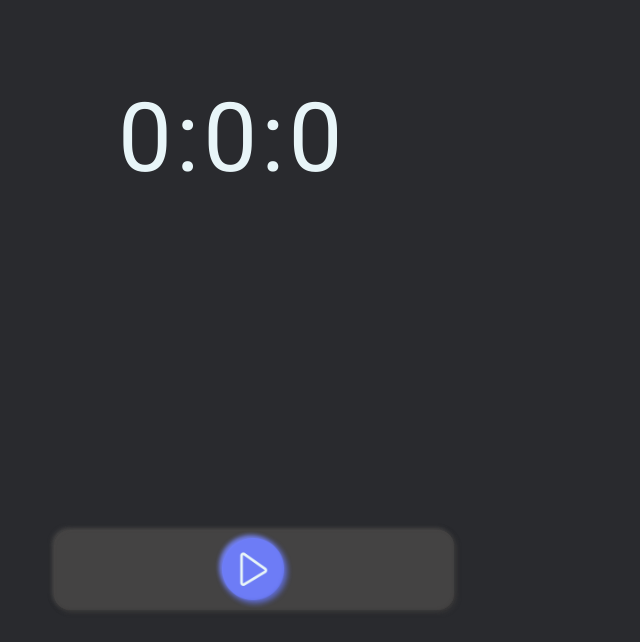
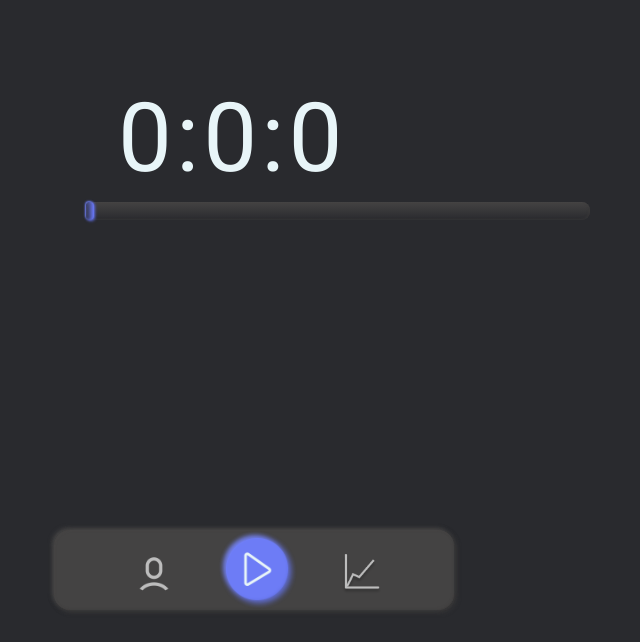
Before and after one commit to jacob-macleod/Timely, a Flask app: page / in a window 1280 px wide. Shown: the part 158-800 px from the top of the page, without its empty margins (394-1034 px from the left). Run offline with Flask 2, Linux system fonts and the light colour scheme.

Commit message:
Added /account page

```diff
--- a/main.py
+++ b/main.py
@@ -32,6 +32,11 @@ def create_account() :
     return render_template("create_account.html", user=user_status)
 
 
+@app.route("/account", methods=["GET", "POST"])
+def account () :
+    return render_template("account.html", user=username)
+
+
 @app.route("/login", methods=["GET", "POST"])
 def login () :
     logged_in = False
--- a/templates/index.html
+++ b/templates/index.html
@@ -29,7 +29,13 @@
             background: #444343;
             box-shadow: -2px 2px 4px rgba(61, 60, 60, 0.2), 2px -2px 4px rgba(61, 60, 60, 0.2), -2px -2px 4px rgba(75, 74, 74, 0.9), 2px 2px 5px rgba(61, 60, 60, 0.9), inset 1px 1px 2px rgba(75, 74, 74, 0.3), inset -1px -1px 2px rgba(61, 60, 60, 0.5);
             border-radius: 16px;
-    }
+        }
+
+        .time_bars {
+            position: absolute;
+            top: 45vh;
+            left: 60vh;
+        }
     }
 
     @media screen and (max-width: 1110px) {
@@ -49,9 +55,22 @@
             background: #444343;
             box-shadow: -2px 2px 4px rgba(61, 60, 60, 0.2), 2px -2px 4px rgba(61, 60, 60, 0.2), -2px -2px 4px rgba(75, 74, 74, 0.9), 2px 2px 5px rgba(61, 60, 60, 0.9), inset 1px 1px 2px rgba(75, 74, 74, 0.3), inset -1px -1px 2px rgba(61, 60, 60, 0.5);
             border-radius: 16px;
-    }
+        }
+
+        .time_bars {
+            position: absolute;
+            top: 45vh;
+            left: 40vh;
+        }
     }
 
+    @media screen and (max-width: 1000px) {
+        .time_bars {
+            position: absolute;
+            top: 45vh;
+            left: 20vh;
+        }
+    }
 
     @media screen and (max-width: 600px) {
         .time_div {
@@ -71,7 +90,13 @@
             background: #444343;
             box-shadow: -2px 2px 4px rgba(61, 60, 60, 0.2), 2px -2px 4px rgba(61, 60, 60, 0.2), -2px -2px 4px rgba(75, 74, 74, 0.9), 2px 2px 5px rgba(61, 60, 60, 0.9), inset 1px 1px 2px rgba(75, 74, 74, 0.3), inset -1px -1px 2px rgba(61, 60, 60, 0.5);
             border-radius: 16px;
-    }
+        }
+
+        .time_bars {
+            position: absolute;
+            top: 45vh;
+            left: 0vh;
+        }
     }
 
     .time {
@@ -87,7 +112,44 @@
     .play_icon {
         cursor: pointer;
         width: 10vh;
-        padding-left: 20vh;
+        padding-left: 5vh;
+    }
+
+
+
+    .outer_time_bar {
+        position: absolute;
+        width: 63vh;
+        height: 18px;
+
+        background: linear-gradient(180deg, #444343 0%, rgba(68, 67, 67, 0) 100%);
+        box-shadow: inset 1px 1px 2px rgba(75, 74, 74, 0.3), inset -1px -1px 2px rgba(61, 60, 60, 0.5);
+        filter: drop-shadow(-3px 3px 6px rgba(61, 60, 60, 0.2)), drop-shadow(3px -3px 6px rgba(61, 60, 60, 0.2)), drop-shadow(-3px -3px 6px rgba(75, 74, 74, 0.9)), drop-shadow(3px 3px 8px rgba(61, 60, 60, 0.9));
+        border-radius: 8px;
+    }
+
+    .inner_time_bar {
+        position: absolute;
+        width: 1vh;
+        height: 18px;
+
+        background: linear-gradient(270deg, #6D7CFF 0%, rgba(38, 39, 49, 0.56) 100%);
+        box-shadow: -1px 1px 2px rgba(98, 112, 230, 0.2), 1px -1px 2px rgba(98, 112, 230, 0.2), -1px -1px 2px rgba(120, 136, 255, 0.9), 1px 1px 3px rgba(98, 112, 230, 0.9), inset 1px 1px 2px rgba(120, 136, 255, 0.3), inset -1px -1px 2px rgba(98, 112, 230, 0.5);
+        border-radius: 8px;
+    }
+
+    .user_icon {
+        cursor: pointer;
+        width: 5vh;
+        padding-left: 10vh;
+        padding-bottom: 2vh;
+    }
+
+    .analytics_icon {
+        cursor: pointer;
+        width: 5vh;
+        padding-left: 5vh;
+        padding-bottom: 2vh;
     }
 </style>
   <title>Timely</title>
@@ -108,12 +170,20 @@
         <span class="time">:</span>
         <span id="seconds" class="time" contenteditable="true">0</span>
     </div>
+    <div class="time_bars">
+        <div class="outer_time_bar"></div>
+        <div id="inner_time_bar" class="inner_time_bar"></div>
+    </div>
 </form>
 <div class="bottom_panel">
+    <img src="{{url_for('static', filename='user-6-line.png')}}" id="user_icon" class="user_icon" onclick="window.open('http://localhost:5000/account', '_self')">
     <img src="{{url_for('static', filename='play_icon2.png')}}" id="play_icon" class="play_icon" onclick="start_timer()">
+    <img src="{{url_for('static', filename='Analytics.png')}}" id="analytics_icon" class="analytics_icon" onclick="window.open('http://localhost:5000/analytics', '_self')">
 </div>
 </body>
 <script>
+inner_time_bar = document.getElementById("inner_time_bar")
+
 timer_running = false
 
 function get_cookie(cname) {
@@ -177,6 +247,12 @@ function start_timer () {
             for (i=0;i<total_seconds;i++) {
                 setTimeout( () =>{
                     iterator = iterator + 1
+
+                    //Update progress bar
+                    length = (iterator/total_seconds)*63
+                    inner_time_bar.style.width = length.toString() + "vh"
+
+                    //Update time label
                     time_left = convert_to_hms (total_seconds - iterator)
                     var time_left_arr = (time_left.split("%"));
                     document.getElementById("length_input_hours").innerHTML = time_left_arr[0]
```
Also changed, not shown: templates/account.html (added, +44 -0 lines), static/Analytics.png (added), static/user-6-line.png (added).
